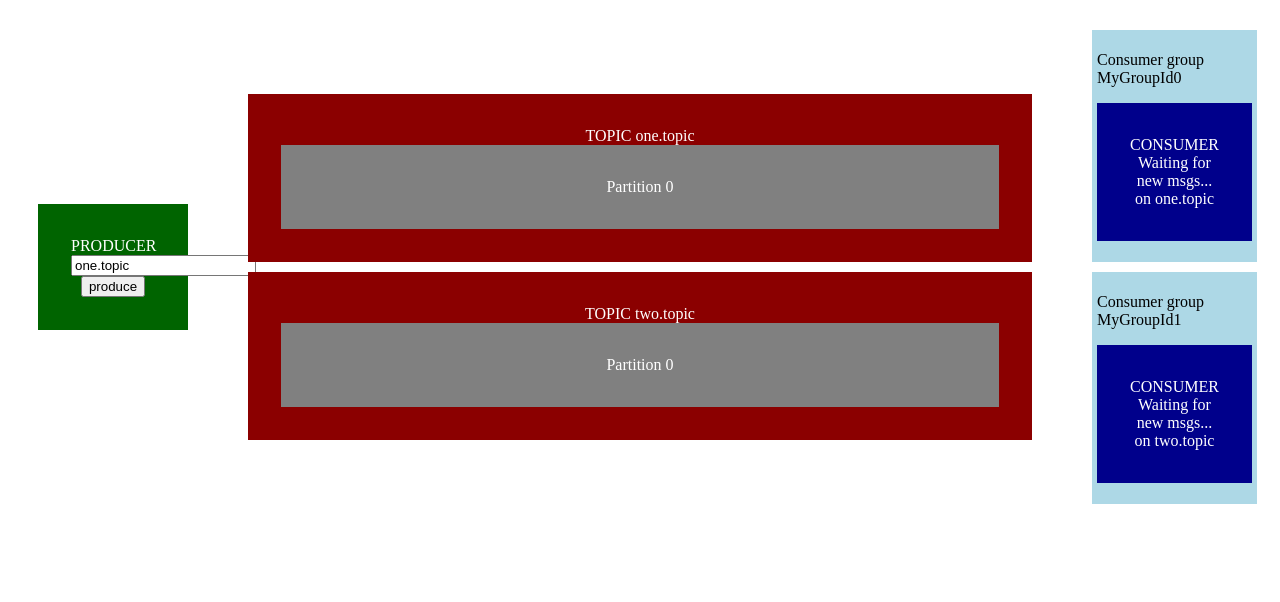
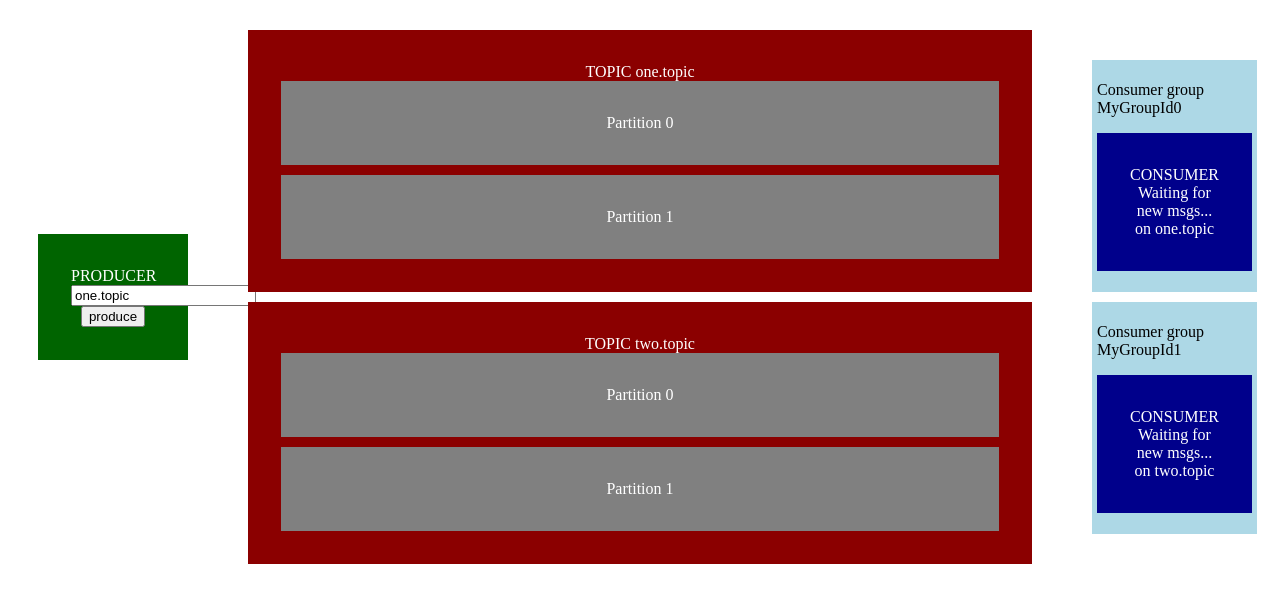
Before and after one commit to txiribimakula/kafka-playground, an Angular app: page / in a window 1280 px wide. Shown: the top 602 px of the page. Built offline with nearby package versions, Linux system fonts and the light colour scheme.

Commit message:
multiple partitions

```diff
--- a/src/app/topic/topic.component.html
+++ b/src/app/topic/topic.component.html
@@ -1,4 +1,8 @@
 <div class="container">
     TOPIC {{name}}
-    <app-partition [partition]="partition"></app-partition>
+    <div class="partitions">
+        @for (partition of partitions; track $index) {
+        <app-partition [partition]="partition"></app-partition>
+        }
+    </div>
 </div>
--- a/src/app/topic/topic.component.scss
+++ b/src/app/topic/topic.component.scss
@@ -4,3 +4,11 @@
     padding: 33px;
     text-align: center;
 }
+
+
+.partitions {
+    display: grid;
+    grid-template-rows: repeat(auto-fit);
+    grid-gap: 10px;
+    width: 100%;
+  }
--- a/src/app/topic/topic.component.ts
+++ b/src/app/topic/topic.component.ts
@@ -14,11 +14,11 @@ import { Partition } from './partition/partition';
 export class TopicComponent implements OnInit {
   @Input({ required: true }) name!: string;
 
-  partition!: Partition;
+  partitions!: Partition[];
 
   constructor(private kafka: KafkaService) {}
 
   ngOnInit(): void {
-    this.partition = this.kafka.topics().get(this.name)!.partitions()[0];
+    this.partitions = this.kafka.topics().get(this.name)!.partitions();
   }
 }
--- a/src/app/topic/topic.ts
+++ b/src/app/topic/topic.ts
@@ -5,7 +5,7 @@ export class Topic {
   constructor(name: string) {
     this.name = name;
   }
-  partitions = signal([new Partition(0)]);
+  partitions = signal([new Partition(0), new Partition(1)]);
 
   name: string;
 }
```
Also changed, not shown: src/app/app.component.scss (+5 -5 lines).
